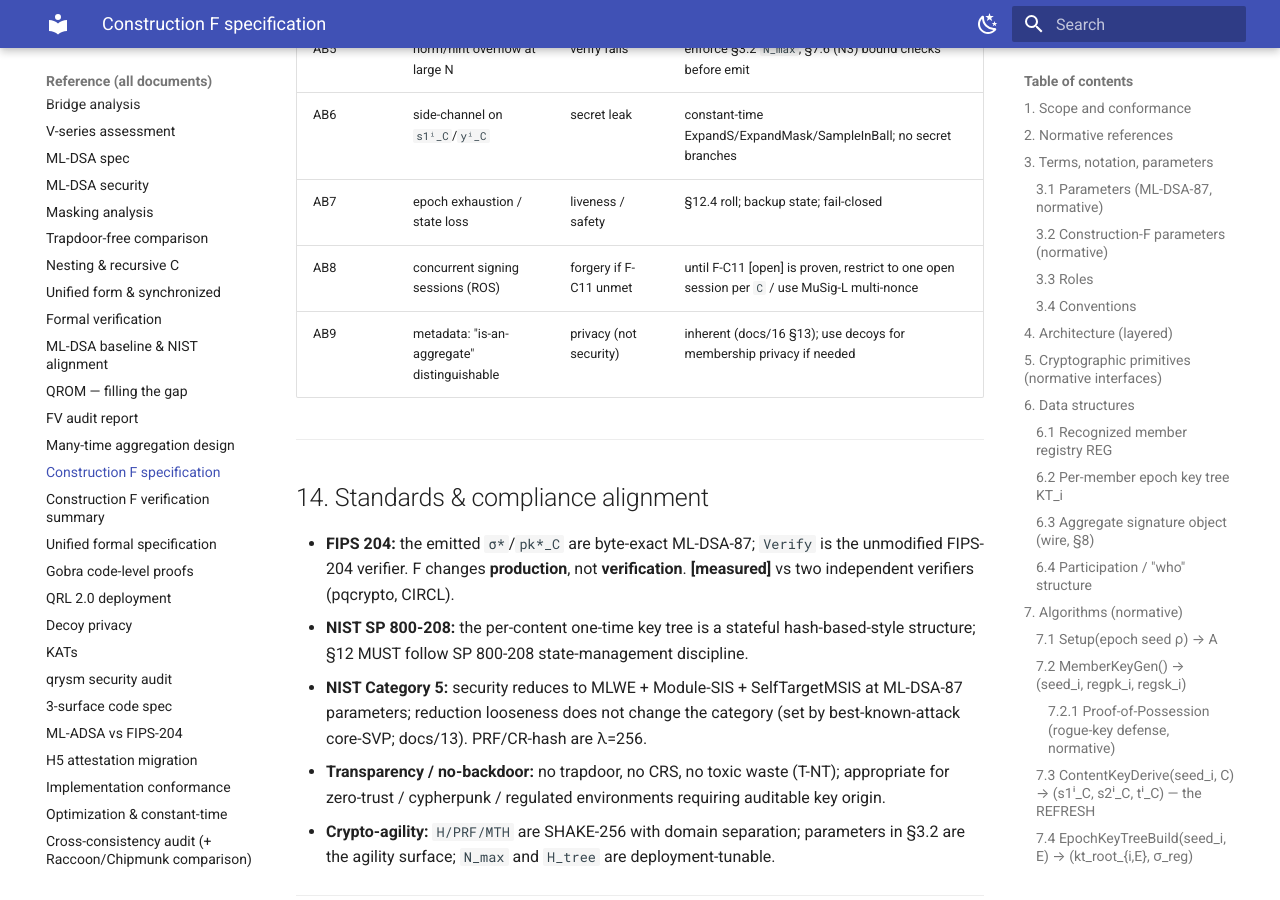
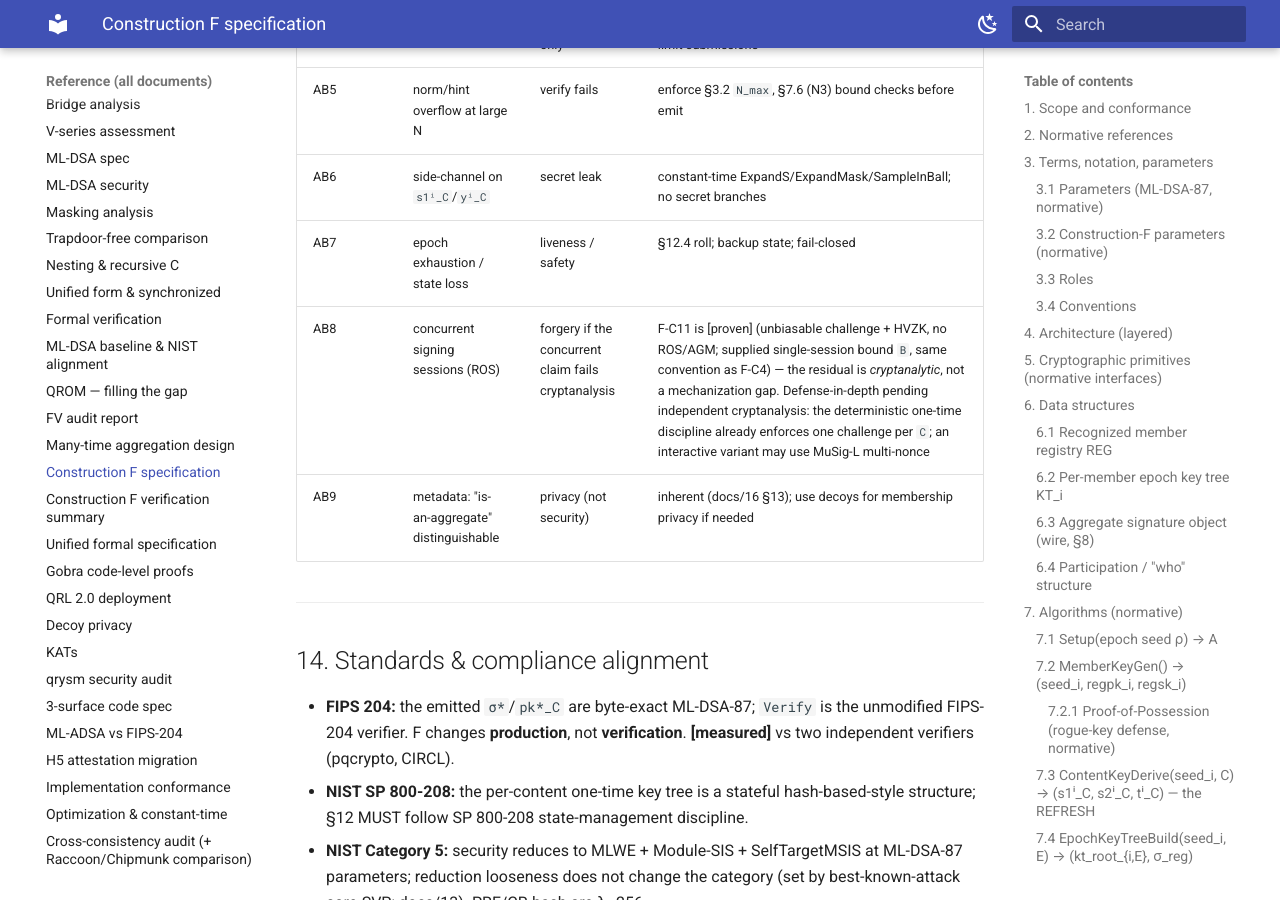
Before and after one commit to pq-cybarg/ml-adsa-site, an MkDocs documentation site: the page built from docs/reference/17-ml-adsa-F-specification.md, in a window 1280 px wide and 900 px high, scrolled down 13986 px. Built offline with MkDocs 1.6.1 and Material for MkDocs 9.7.7, drawn with Linux system fonts in a browser that asks for light colours.

Commit message:
docs: re-sync docs/17 F-C11 AB8 consistency fix

```diff
--- a/docs/reference/17-ml-adsa-F-specification.md
+++ b/docs/reference/17-ml-adsa-F-specification.md
@@ -457,7 +457,7 @@ or Construction E). State-reuse is the dominant operational risk (§13).
 | AB5 | norm/hint overflow at large N | verify fails | enforce §3.2 `N_max`, §7.6 (N3) bound checks before emit |
 | AB6 | side-channel on `s1ⁱ_C`/`yⁱ_C` | secret leak | constant-time ExpandS/ExpandMask/SampleInBall; no secret branches |
 | AB7 | epoch exhaustion / state loss | liveness / safety | §12.4 roll; backup state; fail-closed |
-| AB8 | concurrent signing sessions (ROS) | forgery if F-C11 unmet | until F-C11 [open] is proven, restrict to one open session per `C` / use MuSig-L multi-nonce |
+| AB8 | concurrent signing sessions (ROS) | forgery if the concurrent claim fails cryptanalysis | F-C11 is [proven] (unbiasable challenge + HVZK, no ROS/AGM; supplied single-session bound `B`, same convention as F-C4) — the residual is *cryptanalytic*, not a mechanization gap. Defense-in-depth pending independent cryptanalysis: the deterministic one-time discipline already enforces one challenge per `C`; an interactive variant may use MuSig-L multi-nonce |
 | AB9 | metadata: "is-an-aggregate" distinguishable | privacy (not security) | inherent (docs/16 §13); use decoys for membership privacy if needed |
 
 ---
```
